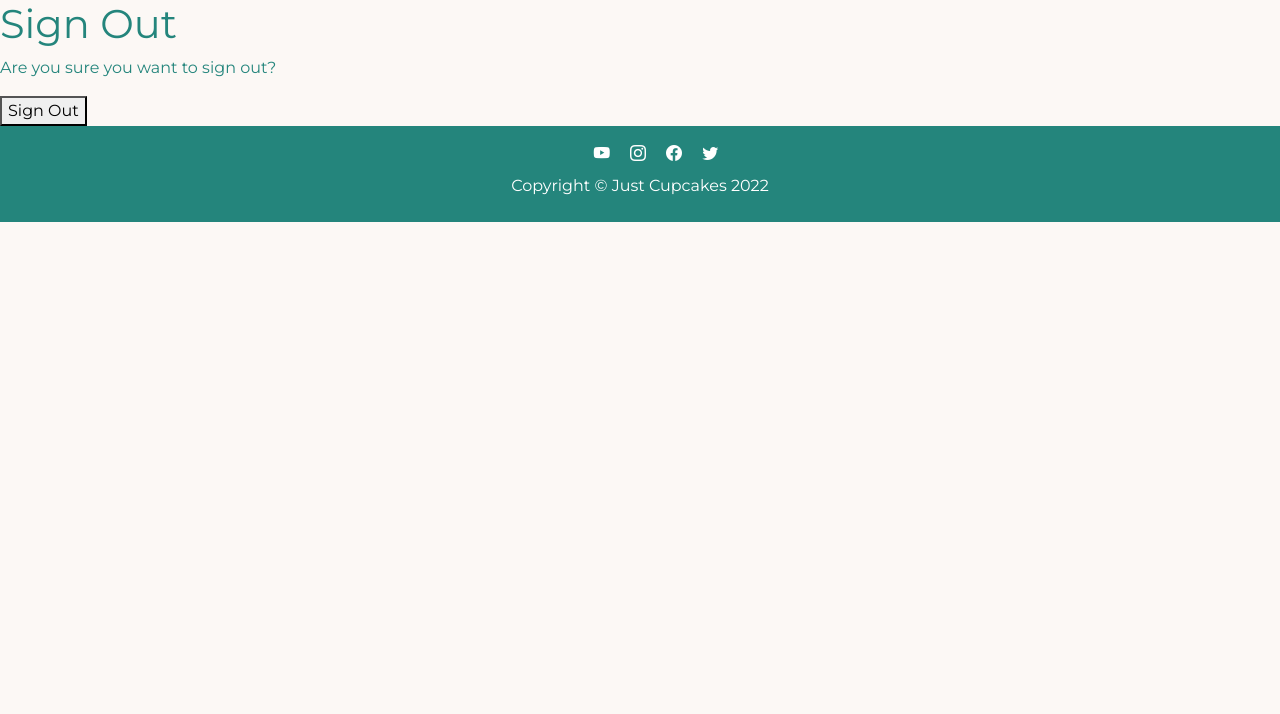
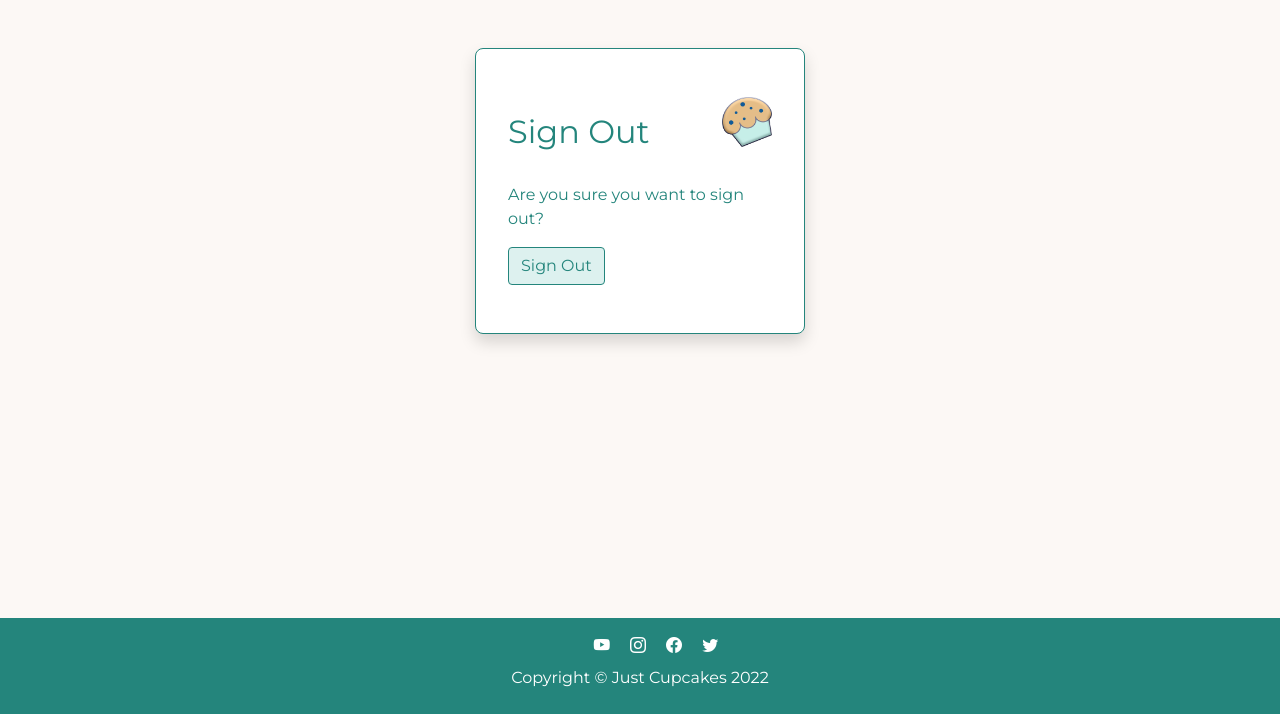
Before and after one commit to Paola62010/just-cupcakes, a Django app: page /accounts/logout/ in a window 1280 px wide. Shown: the part 86-800 px from the top of the page. Run offline with Django 3.2, Linux system fonts and the light colour scheme; the visitor is signed in with stand-in values (Sample User, id 1); some libraries are stand-ins or nearby versions.

Commit message:
Add structure and style to logout page

```diff
--- a/static/css/style.css
+++ b/static/css/style.css
@@ -82,7 +82,7 @@ footer i:hover {
 .login-register {
 	width: 100%;
 	max-width: 330px;
-	padding: 1.5rem;
+	padding: 2rem;
 	background-color: #ffffff;
 	border: 1px solid #24857c;
 	border-radius: 0.5rem;
--- a/templates/account/login.html
+++ b/templates/account/login.html
@@ -10,9 +10,9 @@
 {% block content %}
 
 <main>
-  <div class="login-register mt-5 mx-auto shadow">
+  <div class="login-register my-5 mx-auto shadow">
     <div class="d-flex justify-content-between my-3">
-      <h2 class="text-center my-3">{% trans "Sign In" %}</h2>
+      <h2 class="my-3">{% trans "Sign In" %}</h2>
       <img src="{% static 'Icon-Cupcake.png' %}" alt="Cupcake icon" class="cupcake-icon">
     </div>
     <p>{% blocktrans %}If you have not created an account yet, then please
--- a/templates/account/logout.html
+++ b/templates/account/logout.html
@@ -1,11 +1,18 @@
-{% extends "account/base.html" %}
+{% extends "base.html" %}
+{% load static %}
 
 {% load i18n %}
 
 {% block head_title %}{% trans "Sign Out" %}{% endblock %}
 
 {% block content %}
-<h1>{% trans "Sign Out" %}</h1>
+
+<main>
+  <div class="login-register my-5 mx-auto shadow">
+    <div class="d-flex justify-content-between my-3">
+      <h2 class="my-3">{% trans "Sign Out" %}</h2>
+      <img src="{% static 'Icon-Cupcake.png' %}" alt="Cupcake icon" class="cupcake-icon">
+    </div>
 
     <p>{% trans 'Are you sure you want to sign out?' %}</p>
 
@@ -14,8 +21,9 @@
       {% if redirect_field_value %}
       <input type="hidden" name="{{ redirect_field_name }}" value="{{ redirect_field_value }}"/>
       {% endif %}
-  <button type="submit">{% trans 'Sign Out' %}</button>
+      <button type="submit" class="btn sitebutton d-block my-3">{% trans 'Sign Out' %}</button>
     </form>
-
+  </div>
+</main>
 
 {% endblock %}
--- a/templates/account/signup.html
+++ b/templates/account/signup.html
@@ -9,9 +9,9 @@
 {% block content %}
 
 <main>
-  <div class="login-register mt-5 mx-auto shadow">
+  <div class="login-register my-5 mx-auto shadow">
     <div class="d-flex justify-content-between my-3">
-      <h2 class="text-center my-3">{% trans "Sign Up" %}</h2>
+      <h2 class="my-3">{% trans "Sign Up" %}</h2>
       <img src="{% static 'Icon-Cupcake.png' %}" alt="Cupcake icon" class="cupcake-icon">
     </div>
 
@@ -23,7 +23,7 @@
       {% if redirect_field_value %}
       <input type="hidden" name="{{ redirect_field_name }}" value="{{ redirect_field_value }}" />
       {% endif %}
-      <button type="submit" class="btn sitebutton d-block my-3">{% trans "Sign Up" %} &raquo;</button>
+      <button type="submit" class="btn sitebutton d-block mt-4">{% trans "Sign Up" %} &raquo;</button>
     </form>
 </div>
 </main>
```
Lines whose indentation alone changed are shown as unchanged.
